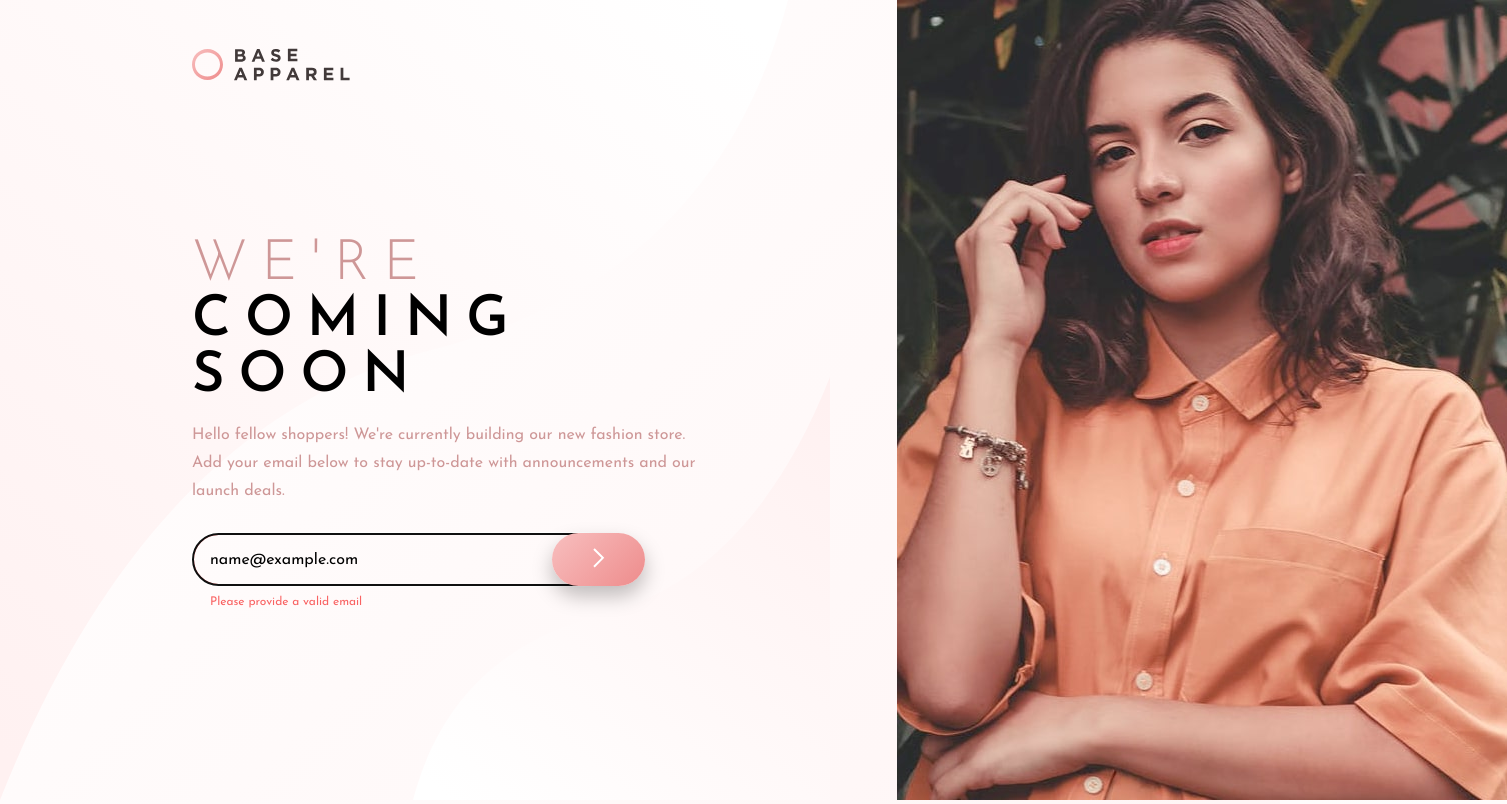
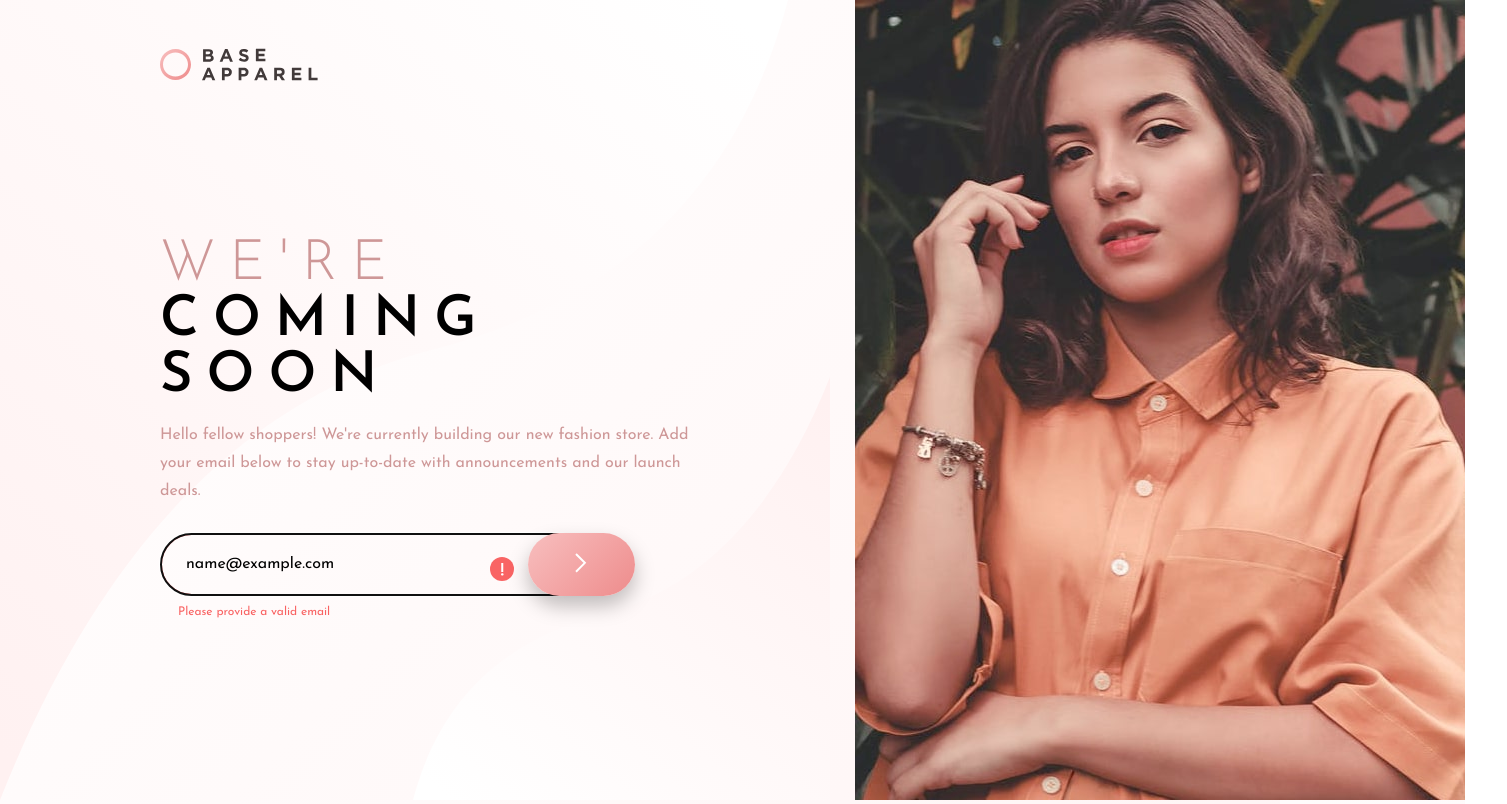
Before and after one commit to sheriff1/FEM-base-apparel-coming-soon, a plain HTML site: page index.html in a window 1280 px wide. Both pictures are taken after typing "name@example.com" into the empty fields and a click on the button 596 px from the left and 559 px from the top of the page. Shown: the whole page, 1507 px wide, since content can reach past the window. Drawn offline with Linux system fonts and the light colour scheme.

Commit message:
add additional polish

```diff
--- a/css/style.css
+++ b/css/style.css
@@ -21,8 +21,8 @@ button {
     background: linear-gradient(135deg, hsl(0, 80%, 86%), hsl(0, 74%, 74%));
     border-style: none;
     border-radius: 20em;
-    width: 7em;
-    height: 4em;
+    width: 8em;
+    height: 4.7em;
     position: relative;
     left: -60px;
     -webkit-box-shadow: 0px 10px 20px 0px rgba(0, 0, 0, 0.25);
@@ -44,7 +44,7 @@ form {
     display: flex;
     flex-direction: column;
     justify-content: center;
-    padding: 0px 12em;
+    padding: 0px 10em;
 }
 
 .logo-section {
@@ -66,7 +66,7 @@ form {
     font-size: 16px;
     font-family: inherit;
     background: transparent;
-    padding: 0.5em 0 0.5em 1em;
+    padding: 1em 0 1em 1.5em;
     width: 400px;
 }
 
@@ -74,7 +74,14 @@ form {
     font-size: 12px;
     padding-left: 1.5em;
     margin: 0;
-    margin-top: 0.5em;
+    margin-top: -1.5em;
+    display: none;
+}
+
+.error-icon {
+    position: relative;
+    top: -39px;
+    left: 330px;
     display: none;
 }
 
--- a/index.html
+++ b/index.html
@@ -35,6 +35,7 @@
                         <img src="./images/icon-arrow.svg" alt="logo" />
                     </button>
                 </form>
+                <img class="error-icon" src="./images/icon-error.svg" alt="logo" />
                 <p class="error-message __soft-red ">Please provide a valid email</p>
             </section>
         </div>
--- a/script.js
+++ b/script.js
@@ -1,7 +1,9 @@
 document.getElementById("button").addEventListener('click', () => {
+    document.getElementById("button").setAttribute("style", "opacity: 0.5");
+    document.getElementById("button").setAttribute("style", "z-index: 2");
     document.getElementById("bigform").setAttribute("style", "border: 2px solid hsl(0, 93%, 68%);");
     document.getElementsByClassName("error-message")[0].style.display = 'block';
-
+    document.getElementsByClassName("error-icon")[0].style.display = 'block';
 });
 
 document.getElementById("bigform").setCustomValidity(" ");
```
